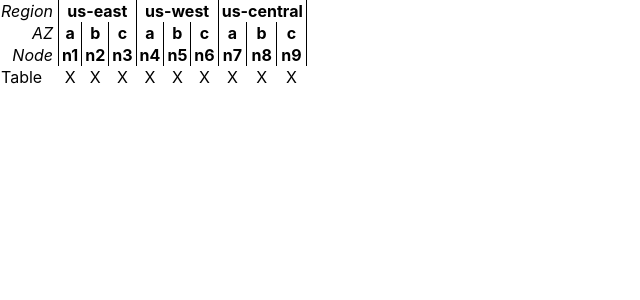
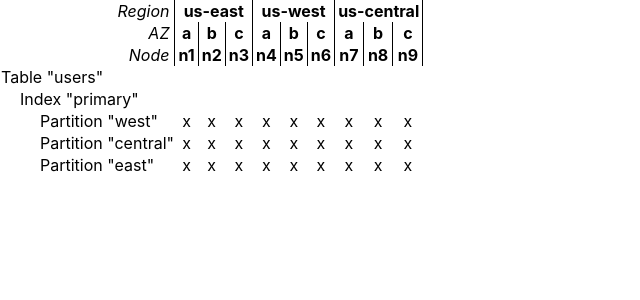
Before and after one commit to vilterp/crdb-config-explorer, a React (Create React App) app: page / in a window 1280 px wide. Shown: the top 300 px of the page, without its empty margins (0-640 px from the left). Built offline with nearby package versions, Linux system fonts and the light colour scheme.

Commit message:
schema tree view

```diff
--- a/src/App.tsx
+++ b/src/App.tsx
@@ -1,6 +1,6 @@
 import React from "react";
 import { ConfigurationView } from "./views/configurationMatrix";
-import { threeRegions } from "./configurations";
+import { threeRegions, usersTable } from "./configurations";
 import "./App.css";
 
 function App() {
@@ -9,7 +9,7 @@ function App() {
       <ConfigurationView
         config={{
           formation: threeRegions,
-          schema: { indexes: [], zoneConfig: null }
+          table: usersTable
         }}
       />
     </>
--- a/src/configurations.ts
+++ b/src/configurations.ts
@@ -1,4 +1,6 @@
-import { Formation } from "./model";
+import { Formation, Table } from "./model";
+
+// FORMATIONS
 
 export const singleNode: Formation = {
   regions: [
@@ -47,3 +49,21 @@ export const threeRegions: Formation = {
     }))
   }))
 };
+
+// TABLES
+
+export const usersTable: Table = {
+  name: "users",
+  indexes: [
+    {
+      name: "primary",
+      partitions: [
+        { name: "west", zoneConfig: null },
+        { name: "central", zoneConfig: null },
+        { name: "east", zoneConfig: null }
+      ],
+      zoneConfig: null
+    }
+  ],
+  zoneConfig: null
+};
--- a/src/model.ts
+++ b/src/model.ts
@@ -4,7 +4,7 @@ export interface Situation {
 }
 
 export interface Configuration {
-  schema: Table;
+  table: Table;
   formation: Formation;
 }
 
@@ -27,6 +27,7 @@ export interface Node {
 }
 
 export interface Table {
+  name: string;
   indexes: Index[];
   zoneConfig: ZoneConfig | null;
 }
@@ -59,6 +60,10 @@ interface Hop {
 
 // helper funcs
 
+export function nodesInFormation(f: Formation): number {
+  return f.regions.reduce((sum, region) => sum + nodesInRegion(region), 0);
+}
+
 export function nodesInRegion(reg: Region): number {
   return reg.azs.reduce((sum, az) => sum + nodesInAZ(az), 0);
 }
@@ -67,10 +72,15 @@ export function nodesInAZ(az: AZ): number {
   return az.nodes.length;
 }
 
-interface NodePath {
+export interface NodePath {
   regionName: string;
   azName: string;
   nodeID: number;
+}
+
+export interface SchemaPath {
+  indexName: string;
+  partitionName: string;
 }
 
 export function nodePathsForFormation(formation: Formation): NodePath[] {
--- /dev/null
+++ b/src/simulate.tsx
@@ -0,0 +1,12 @@
+import { NodePath, SchemaPath } from "./model";
+
+// TODO: leaseholders pinned
+export type Allocation = { type: "NoData" } | { type: "Data" };
+
+export function allocate(
+  nodePath: NodePath,
+  schemaPath: SchemaPath
+): Allocation {
+  // TODO: actual logic
+  return { type: "Data" };
+}
--- a/src/views/configurationMatrix.tsx
+++ b/src/views/configurationMatrix.tsx
@@ -4,8 +4,10 @@ import {
   nodePathsForFormation,
   nodePathToStr,
   nodesInAZ,
+  nodesInFormation,
   nodesInRegion
 } from "../model";
+import { allocate, Allocation } from "../simulate";
 
 export function ConfigurationView(props: { config: Configuration }) {
   return (
@@ -55,14 +57,46 @@ export function ConfigurationView(props: { config: Configuration }) {
       </thead>
       <tbody>
         <tr>
-          <td>Table</td>
-          {nodePathsForFormation(props.config.formation).map(path => (
-            <td key={nodePathToStr(path)} className="cell">
-              X
-            </td>
-          ))}
+          <td>Table "{props.config.table.name}"</td>
+          <td colSpan={nodesInFormation(props.config.formation)} />
         </tr>
+        {props.config.table.indexes.map(index => (
+          <React.Fragment key={index.name}>
+            <tr key={index.name}>
+              <td style={schemaNodeStyle(1)}>Index "{index.name}"</td>
+              <td colSpan={nodesInFormation(props.config.formation)} />
+            </tr>
+            {index.partitions.map(partition => (
+              <tr key={`${index.name}/${partition.name}`}>
+                <td style={schemaNodeStyle(2)}>Partition "{partition.name}"</td>
+                {nodePathsForFormation(props.config.formation).map(nodePath => (
+                  <td key={nodePathToStr(nodePath)} className="cell">
+                    {renderAllocation(
+                      allocate(nodePath, {
+                        indexName: index.name,
+                        partitionName: partition.name
+                      })
+                    )}
+                  </td>
+                ))}
+              </tr>
+            ))}
+          </React.Fragment>
+        ))}
       </tbody>
     </table>
   );
 }
+
+function renderAllocation(allocation: Allocation): React.ReactNode {
+  switch (allocation.type) {
+    case "Data":
+      return "x";
+    case "NoData":
+      return null;
+  }
+}
+
+function schemaNodeStyle(depth: number) {
+  return { paddingLeft: depth * 20 };
+}
```
